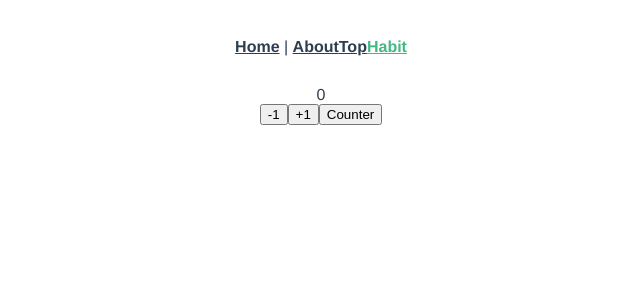
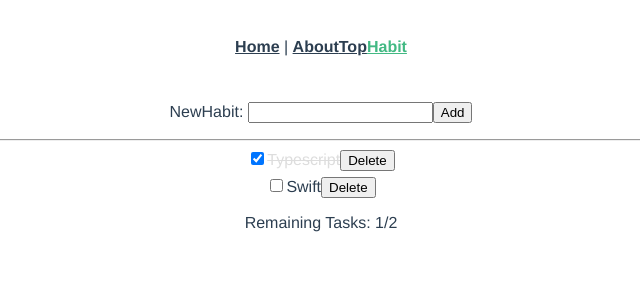
Before and after one commit to dieKn/TypescriptAtVue, a Vue app in the folder webapp/: page /habit in a window 1280 px wide. Shown: the top 300 px of the page, without its empty margins (319-959 px from the left). Built offline with nearby package versions, Linux system fonts and the light colour scheme.

Commit message:
todo manage function add

```diff
--- a/webapp/src/components/Habit.vue
+++ b/webapp/src/components/Habit.vue
@@ -1,9 +1,19 @@
 <template>
   <div id="habitList">
-    <div>{{count}}</div>
-    <button v-on:click="increment">-1</button>
-    <button v-on:click="increment">+1</button>
-    <button @click="onClick">Counter</button>
+	<p>
+	    NewHabit:
+	    <input type="text" v-model="newHabit">
+	    <button @click="addHabit">Add</button>
+	  </p>
+	  <hr>
+	<ul>
+	  <li v-for="item in habits">
+	   <input type="checkbox" v-model="item.actCheck" />
+	   <span v-bind:class="{ 'complete': item.actCheck }">{{ item.habit }}</span>
+	   <button v-on:click="deleteHabit(item)">Delete</button>
+	  </li>
+	</ul>
+	<p>Remaining Tasks: {{ remains }}/{{ habits.length }}</p>
   </div>
 </template>
 
@@ -11,23 +21,53 @@
     import {Component, Prop, Vue} from "vue-property-decorator";
 
     @Component
-    export default class Counter extends Vue{
-	public name: string = 'Counter';
-	public count: number = 0;
-	@Prop()
-	public setNumber?: number;
-	increment (): void {
-            this.count++;
-        }
-        decrement (): void {
-            this.count--;
-        }
-	public onClick(){
-		console.log(this.setNumber);
-		console.log(this.setNumber + 'aaa');
-		alert(this.count);
-		const a: number = 3;
-		console.log(a+2);
+    export default class HabitList extends Vue{
+	newHabit: string = '';
+	habits: {habit: string, actCheck: boolean}[] = [
+			{habit: "Typescript", actCheck: true},
+			{habit: "Swift", actCheck: false}
+		];
+
+	//methods
+	addHabit(): void{
+		if(this.newHabit == ''){ return }
+		this.habits.push(
+			{habit: this.newHabit, actCheck: false}
+		);
+		this.newHabit = '';
+	}
+	deleteHabit(item: {habit: string, actCheck: boolean}): void{
+		//this.habits = this.habits.splice(item, 1);
+		console.log(this.habits.indexOf(item));
+		this.habits.splice(this.habits.indexOf(item), 1);
+	}
+	// computed
+	get remains(): number{
+		let counter: number = 0;
+		for(let i=0; i<this.habits.length; i++ ){
+		  if(!this.habits[i].actCheck){
+		    counter++;
+		  }
+		}
+		return counter;
 	}
     }
+
 </script>
+<style>
+ul {
+  margin: 0;
+  padding: 0;
+  list-style-type: none;
+}
+
+ul > li {
+  margin: 5px;
+  text-indent: 0;
+}
+
+ul > li > .complete {
+  text-decoration: line-through;
+  color: #ddd;
+}
+</style>
```
